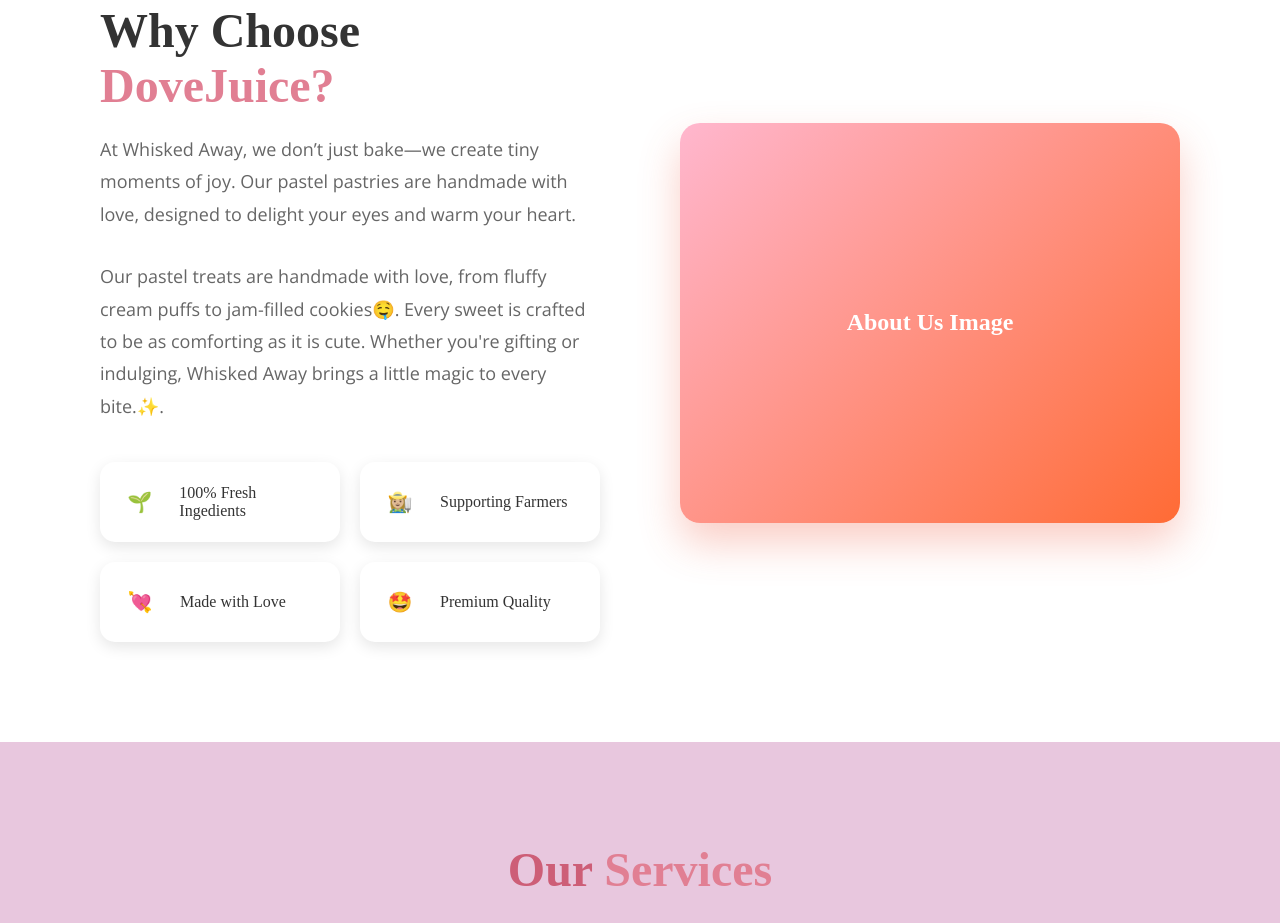
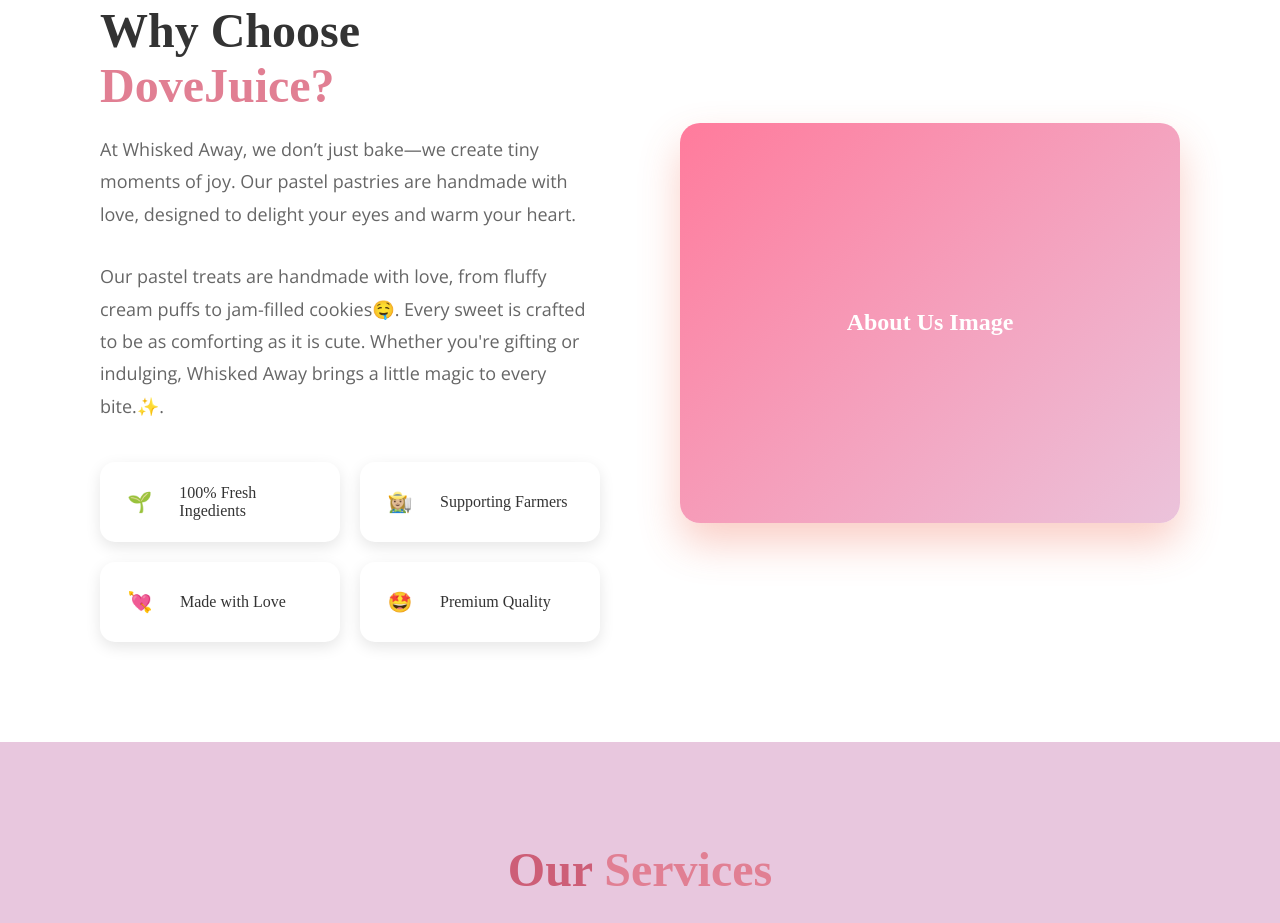
Before and after one commit to RolisaB/Juice-web, a plain HTML site: page index.html in a window 1280 px wide. Shown: the part 897-1820 px from the top of the page. Drawn offline with Linux system fonts and the light colour scheme.

Commit message:
Update style.css

```diff
--- a/style.css
+++ b/style.css
@@ -181,7 +181,7 @@ span{
 .about-image-placeholder {
         width: 100%;
         height: 400px;
-        background: linear-gradient(135deg, #ffb7ce, #ff6b35);
+        background: linear-gradient(135deg, #ff7b9c, #EBC3DB);
         border-radius: 20px;
         display: flex;
         align-items: center;
```
